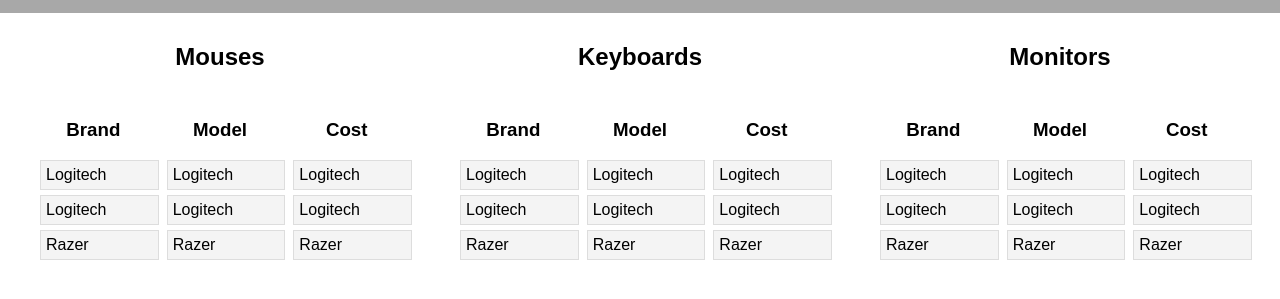
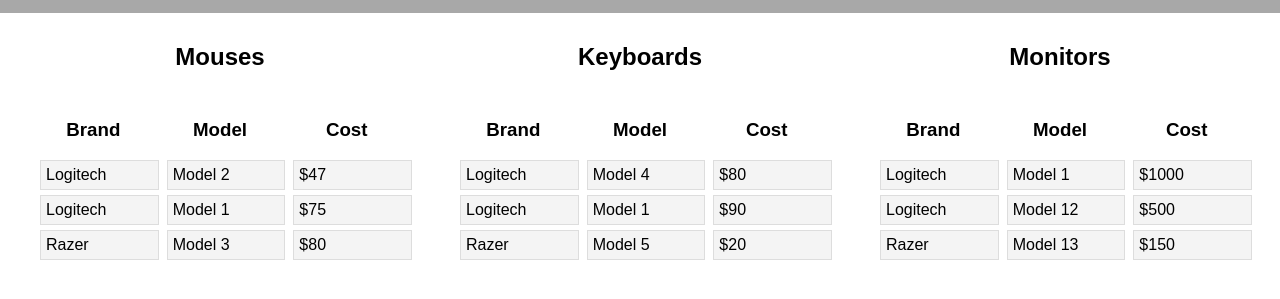
Before and after one commit to iaw-2024/ThiagoZanconi-1-html-css, a plain HTML site: page listado/html_css/listadohtml_css.html in a window 1280 px wide. Shown: the part 91-390 px from the top of the page. Drawn offline with Linux system fonts and the light colour scheme.

Commit message:
Update listadohtml_css.html

```diff
--- a/listado/html_css/listadohtml_css.html
+++ b/listado/html_css/listadohtml_css.html
@@ -33,13 +33,13 @@
                     <h3 class="textcenter">Model</h3>
                     <ul class="list">
                         <li>
-                            Logitech
+                            Model 2
                         </li>
                         <li>
-                            Logitech
+                            Model 1
                         </li>
                         <li>
-                            Razer
+                            Model 3
                         </li>
                     </ul>
 
@@ -49,13 +49,13 @@
                     <div>
                         <ul class="list">
                             <li>
-                                Logitech
+                                $47
                             </li>
                             <li>
-                                Logitech
+                                $75
                             </li>
                             <li>
-                                Razer
+                                $80
                             </li>
                         </ul>
                     </div>
@@ -83,13 +83,13 @@
                     <h3 class="textcenter">Model</h3>
                     <ul class="list">
                         <li>
-                            Logitech
+                            Model 4
                         </li>
                         <li>
-                            Logitech
+                            Model 1
                         </li>
                         <li>
-                            Razer
+                            Model 5
                         </li>
                     </ul>
 
@@ -99,13 +99,13 @@
                     <div>
                         <ul class="list">
                             <li>
-                                Logitech
+                                $80
                             </li>
                             <li>
-                                Logitech
+                                $90
                             </li>
                             <li>
-                                Razer
+                                $20
                             </li>
                         </ul>
                     </div>
@@ -133,13 +133,13 @@
                     <h3 class="textcenter">Model</h3>
                     <ul class="list">
                         <li>
-                            Logitech
+                            Model 1
                         </li>
                         <li>
-                            Logitech
+                            Model 12
                         </li>
                         <li>
-                            Razer
+                            Model 13
                         </li>
                     </ul>
 
@@ -149,13 +149,13 @@
                     <div>
                         <ul class="list">
                             <li>
-                                Logitech
+                                $1000
                             </li>
                             <li>
-                                Logitech
+                                $500
                             </li>
                             <li>
-                                Razer
+                                $150
                             </li>
                         </ul>
                     </div>
```
